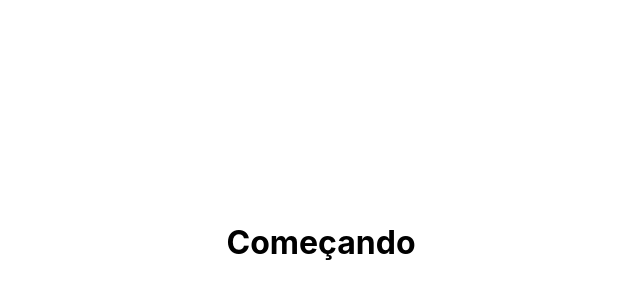
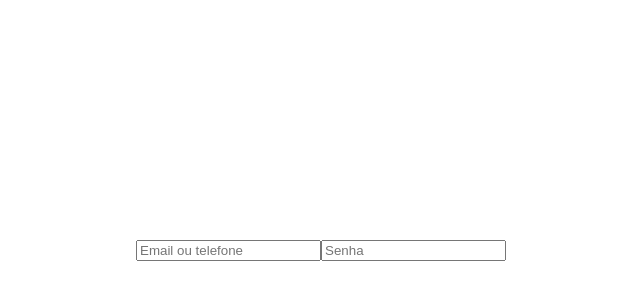
Before and after one commit to Lekito/Me-indica-ai, a Next.js app in the folder meindicaai-next-react/: page / in a window 1280 px wide. Shown: the part 158-458 px from the top of the page, without its empty margins (319-959 px from the left). Built offline with nearby package versions, Linux system fonts and the light colour scheme.

Commit message:
Update index.js

```diff
--- a/meindicaai-next-react/pages/index.js
+++ b/meindicaai-next-react/pages/index.js
@@ -5,10 +5,19 @@ export default function Home() {
   return (
     <div className={styles.container}>
       <Head>
-        <title>Create Next App</title>
+        <title>Me indica Aí!</title>
         <link rel="icon" href="/favicon.ico" />
       </Head>
-      <h1>Começando </h1>
+      <div className={styles.box}>
+        <div className={styles.logo}>
+        </div>
+        <div className={styles.formularios}>
+          <form>
+            <input type="text" placeholder="Email ou telefone" className={styles.login}></input>
+            <input type="password" placeholder="Senha" className={styles.login}></input>
+          </form>
+        </div>
+      </div>
 
     </div>
   )
```
